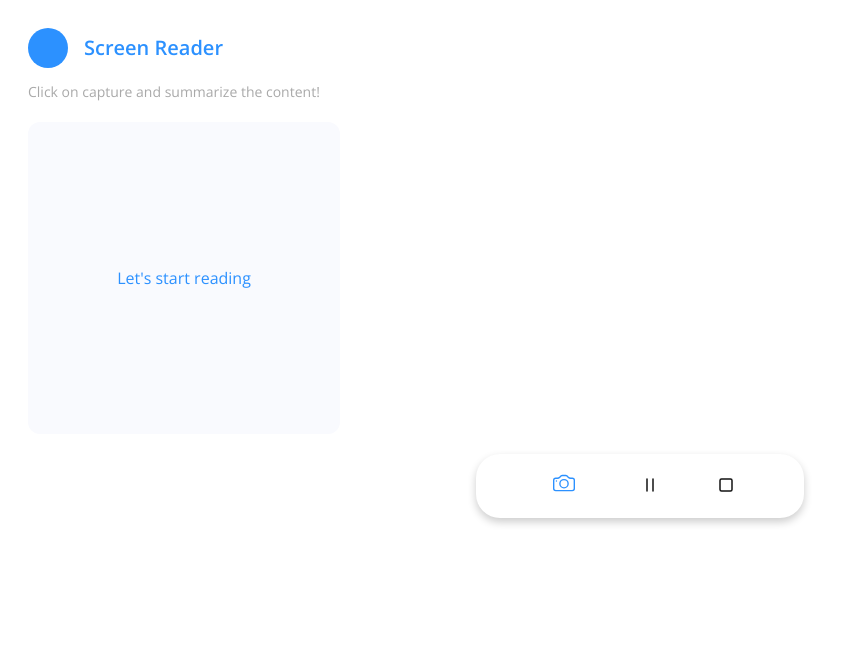
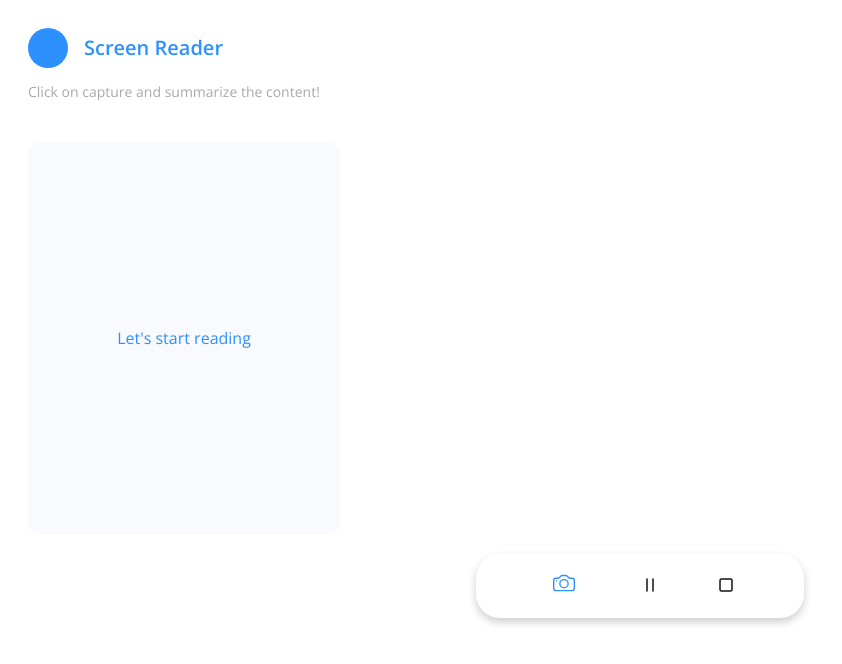
Before and after one commit to ezhou84/ListenUp, a browser extension: page client/index.html in a window 1280 px wide. Shown: the whole page, without its empty margins (0-842 px from the left). Drawn offline with nearby package versions, Linux system fonts and the light colour scheme.

Commit message:
modify UI

```diff
--- a/client/index.html
+++ b/client/index.html
@@ -31,7 +31,7 @@
 
         <div class="content">
             <div class="transcription">
-                <div id="contentDiv" style="margin: 10px;"></div>
+                <div id="contentDiv" style="margin: 10px; max-height: 100%;"></div>
                 <div class="section-container">
                     <button class="section-option">
                         <svg xmlns="http://www.w3.org/2000/svg" width="16" height="16" fill="#ffffff"
@@ -82,7 +82,7 @@
                 </div>
 
                 <div class="control-button-outer">
-                    <div class="tooltip" >Pause</div>
+                    <div class="tooltip">Pause</div>
                     <div class="tooltip hidden" id="resume">Resume</div>
                     <button class="record-option">
                         <div class="control-button-inner">
--- a/client/sidepanel.css
+++ b/client/sidepanel.css
@@ -90,14 +90,6 @@ h1 {
   padding: 8px 42px;
 }
 
-#lap:disabled {
-  cursor: not-allowed;
-}
-
-#lap:disabled svg {
-  fill: #D9D9D9;
-}
-
 .container {
   display: flex;
   flex-direction: column;
@@ -115,12 +107,11 @@ h1 {
   font-size: 14px;
   line-height: 20px;
   margin-bottom: 20px;
-  ;
 }
 
 .transcription {
   width: 280px;
-  height: 280px;
+  height: 360px;
   background-color: #F9FAFE;
   color: #2C91FF;
   font-size: 16px;
@@ -129,12 +120,14 @@ h1 {
   padding: 1rem;
   overflow: auto;
   word-wrap: break-word;
+  margin-top: 20px;
   margin-bottom: 20px;
 
   position: relative;
   display: flex;
   justify-content: center;
   align-items: center;
+  overflow-y: auto;
 }
 
 .transcription:hover {
```
